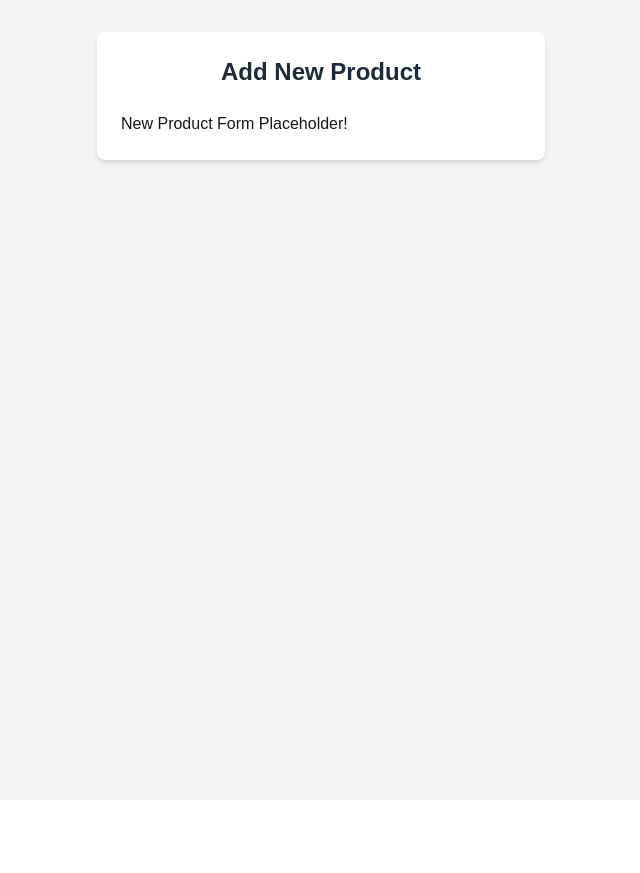
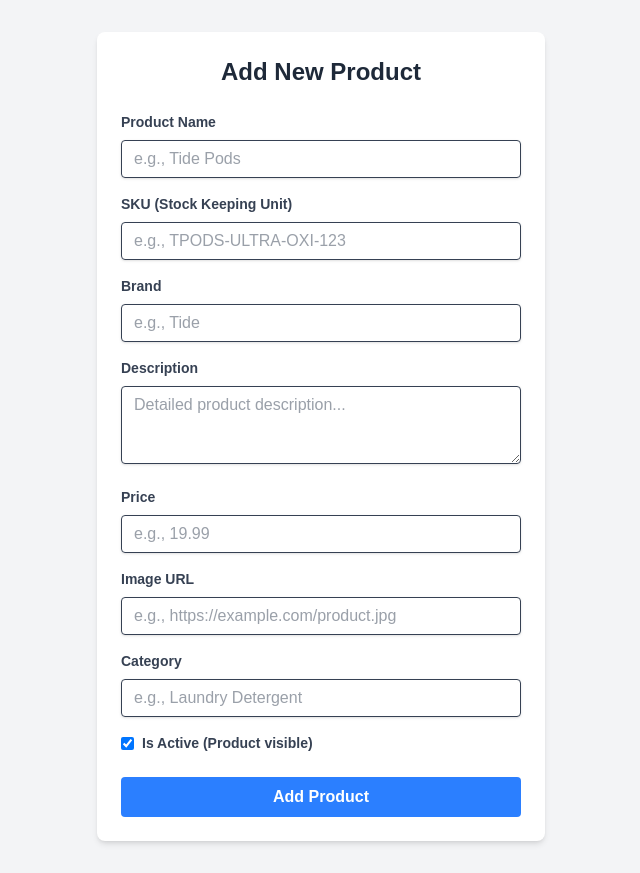
Before and after one commit to trose16/big-biz-mvp, a Next.js app in the folder frontend/: page /admin/add-product in a window 1280 px wide. Shown: the whole page, without its empty margins (319-959 px from the left). Before the commit the page ends 800 px from the top, so only its background shows below. Built offline with nearby package versions, Linux system fonts and the light colour scheme.

Commit message:
Frontend add product form is wired and integrated with backend api, tested and is working successfully

```diff
--- a/frontend/src/app/admin/add-product/page.tsx
+++ b/frontend/src/app/admin/add-product/page.tsx
@@ -23,13 +23,233 @@ export default function AddProductPage() {
   const router = useRouter();
   // --- END STATE VARIABLES ---
 
+
+
+  // --- START FORM SUBMISSION HANDLER ---
+  const handleAddProduct = async (e: React.FormEvent) => {
+    console.log('--- FORM SUBMISSION ATTEMPT ---');
+    e.preventDefault(); // <-- 1. Prevent default browser form submission (page reload)
+
+    // Clear previous messages and set loading state
+    setError(null);
+    setSuccess(null);
+    setLoading(true);
+
+    // Prep data to send to backend
+    // Convert price to a number. parseFloat handles strings like "19.99"
+    const productData = {
+      name,
+      sku,
+      brand: brand || undefined, // Send undefined if empty string, so backend doesn't save empty string if column is nullable
+      description: description || undefined,
+      price: parseFloat(price), // Convert string input to a float number
+      imageUrl: imageUrl || undefined,
+      category: category || undefined,
+      isActive,
+    };
+
+    console.log('---------Sending product data:', productData);
+
+    try {
+      // Get auth token from local storage
+      const token = localStorage.getItem('adminToken');
+      if (!token) {
+        setError('No authentication token found. Please log in again.');
+        setLoading(false);
+        router.push('/login'); // Redirect to login if token is missing
+        return;
+      }
+      console.log('Using token:', token); // Debug token
+
+      // 5. Make the API call to backend to add the product
+      const response = await axios.post(`${process.env.NEXT_PUBLIC_API_URL}/products`, productData, {
+        headers: {
+          Authorization: token, // Pass the authentication token
+        },
+      });
+
+      // Handle successful response
+      console.log('---------Product added!', response.data);
+      setSuccess('Product added successfully!');
+
+      // Clear form fields after successful submit
+      setName('');
+      setSku('');
+      setBrand('');
+      setDescription('');
+      setPrice('');
+      setImageUrl('');
+      setCategory('');
+      setIsActive(true); // Reset to default active state
+
+    } catch (err: any) {
+      // Handle errors during API call
+      console.error('---------Failed to add product:', err.response?.status, err.response?.data || err.message);
+      setError(err.response?.data?.message || 'Failed to add product. Please check your inputs.');
+
+      // If unauthorized, clear token and redirect
+      if (err.response?.status === 401) {
+          alert('Session expired or unauthorized. Please log in again.');
+          localStorage.removeItem('adminToken');
+          router.push('/login');
+      }
+    } finally {
+      setLoading(false); // Always set loading to false after the API call finishes
+    }
+  };
+  // --- END FORM SUBMISSION HANDLER ---
+
+
   // Basic structure of a React functional component using tailwind styling.
   return (
     <div className="min-h-screen bg-gray-100 p-8">
       <div className="max-w-md mx-auto bg-white p-6 rounded-lg shadow-md">
         <h1 className="text-2xl font-bold mb-6 text-center text-gray-800">Add New Product</h1>
         {/* form will go here */}
-        <p>New Product Form Placeholder!</p>
+        {/* Display messages based on state */}
+        {loading && <p className="text-blue-500 text-center mb-4">Adding product...</p>}
+        {error && <p className="text-red-500 text-center mb-4">{error}</p>}
+        {success && <p className="text-green-500 text-center mb-4">{success}</p>}
+
+        <form onSubmit={handleAddProduct}> {/* Connects the form submission to function */}
+          {/* Input for Product Name */}
+          <div className="mb-4">
+            <label className="block text-gray-700 text-sm font-bold mb-2" htmlFor="name">
+              Product Name
+            </label>
+            <input
+              className="shadow appearance-none border rounded w-full py-2 px-3 text-gray-700 leading-tight focus:outline-none focus:shadow-outline"
+              id="name"
+              type="text"
+              placeholder="e.g., Tide Pods"
+              value={name}
+              onChange={(e) => setName(e.target.value)}
+              required
+            />
+          </div>
+
+          {/* Input for SKU */}
+          <div className="mb-4">
+            <label className="block text-gray-700 text-sm font-bold mb-2" htmlFor="sku">
+              SKU (Stock Keeping Unit)
+            </label>
+            <input
+              className="shadow appearance-none border rounded w-full py-2 px-3 text-gray-700 leading-tight focus:outline-none focus:shadow-outline"
+              id="sku"
+              type="text"
+              placeholder="e.g., TPODS-ULTRA-OXI-123"
+              value={sku}
+              onChange={(e) => setSku(e.target.value)}
+              required
+            />
+          </div>
+
+          {/* Input for Brand */}
+          <div className="mb-4">
+            <label className="block text-gray-700 text-sm font-bold mb-2" htmlFor="brand">
+              Brand
+            </label>
+            <input
+              className="shadow appearance-none border rounded w-full py-2 px-3 text-gray-700 leading-tight focus:outline-none focus:shadow-outline"
+              id="brand"
+              type="text"
+              placeholder="e.g., Tide"
+              value={brand}
+              onChange={(e) => setBrand(e.target.value)}
+            />
+          </div>
+
+          {/* Input for Description */}
+          <div className="mb-4">
+            <label className="block text-gray-700 text-sm font-bold mb-2" htmlFor="description">
+              Description
+            </label>
+            <textarea
+              className="shadow appearance-none border rounded w-full py-2 px-3 text-gray-700 leading-tight focus:outline-none focus:shadow-outline"
+              id="description"
+              rows={3}
+              placeholder="Detailed product description..."
+              value={description}
+              onChange={(e) => setDescription(e.target.value)}
+            ></textarea>
+          </div>
+
+          {/* Input for Price */}
+          <div className="mb-4">
+            <label className="block text-gray-700 text-sm font-bold mb-2" htmlFor="price">
+              Price
+            </label>
+            <input
+              className="shadow appearance-none border rounded w-full py-2 px-3 text-gray-700 leading-tight focus:outline-none focus:shadow-outline"
+              id="price"
+              type="number" // Use type="number" for numeric input, browser helps with validation
+              step="0.01"  // Allows for decimal values
+              placeholder="e.g., 19.99"
+              value={price}
+              onChange={(e) => setPrice(e.target.value)}
+              required
+            />
+          </div>
+
+          {/* Input for Image URL */}
+          <div className="mb-4">
+            <label className="block text-gray-700 text-sm font-bold mb-2" htmlFor="imageUrl">
+              Image URL
+            </label>
+            <input
+              className="shadow appearance-none border rounded w-full py-2 px-3 text-gray-700 leading-tight focus:outline-none focus:shadow-outline"
+              id="imageUrl"
+              type="text"
+              placeholder="e.g., https://example.com/product.jpg"
+              value={imageUrl}
+              onChange={(e) => setImageUrl(e.target.value)}
+            />
+          </div>
+
+          {/* Input for Category */}
+          <div className="mb-4">
+            <label className="block text-gray-700 text-sm font-bold mb-2" htmlFor="category">
+              Category
+            </label>
+            <input
+              className="shadow appearance-none border rounded w-full py-2 px-3 text-gray-700 leading-tight focus:outline-none focus:shadow-outline"
+              id="category"
+              type="text"
+              placeholder="e.g., Laundry Detergent"
+              value={category}
+              onChange={(e) => setCategory(e.target.value)}
+            />
+          </div>
+
+          {/* Checkbox for isActive */}
+          <div className="mb-6 flex items-center">
+            <input
+              className="mr-2 leading-tight"
+              id="isActive"
+              type="checkbox"
+              checked={isActive} // 'checked' for checkbox, not 'value'
+              onChange={(e) => setIsActive(e.target.checked)} // 'e.target.checked' for checkboxes
+            />
+            <label className="text-gray-700 text-sm font-bold" htmlFor="isActive">
+              Is Active (Product visible)
+            </label>
+          </div>
+
+          {/* Submit Button */}
+          <div className="flex items-center justify-between">
+            <button className="bg-blue-500 hover:bg-blue-700 text-white font-bold py-2 px-4 rounded focus:outline-none focus:shadow-outline w-full" type="submit">Add Product</button>
+          </div>
+        </form>
+
+        {/* Back to dashboard button (optional for now, can be added later) */}
+        {/* <div className="mt-4 text-center">
+          <button
+            onClick={() => router.push('/admin/products')}
+            className="text-blue-500 hover:text-blue-700 text-sm font-bold"
+          >
+            Back to Dashboard
+          </button>
+        </div> */}
       </div>
     </div>
   );
```
